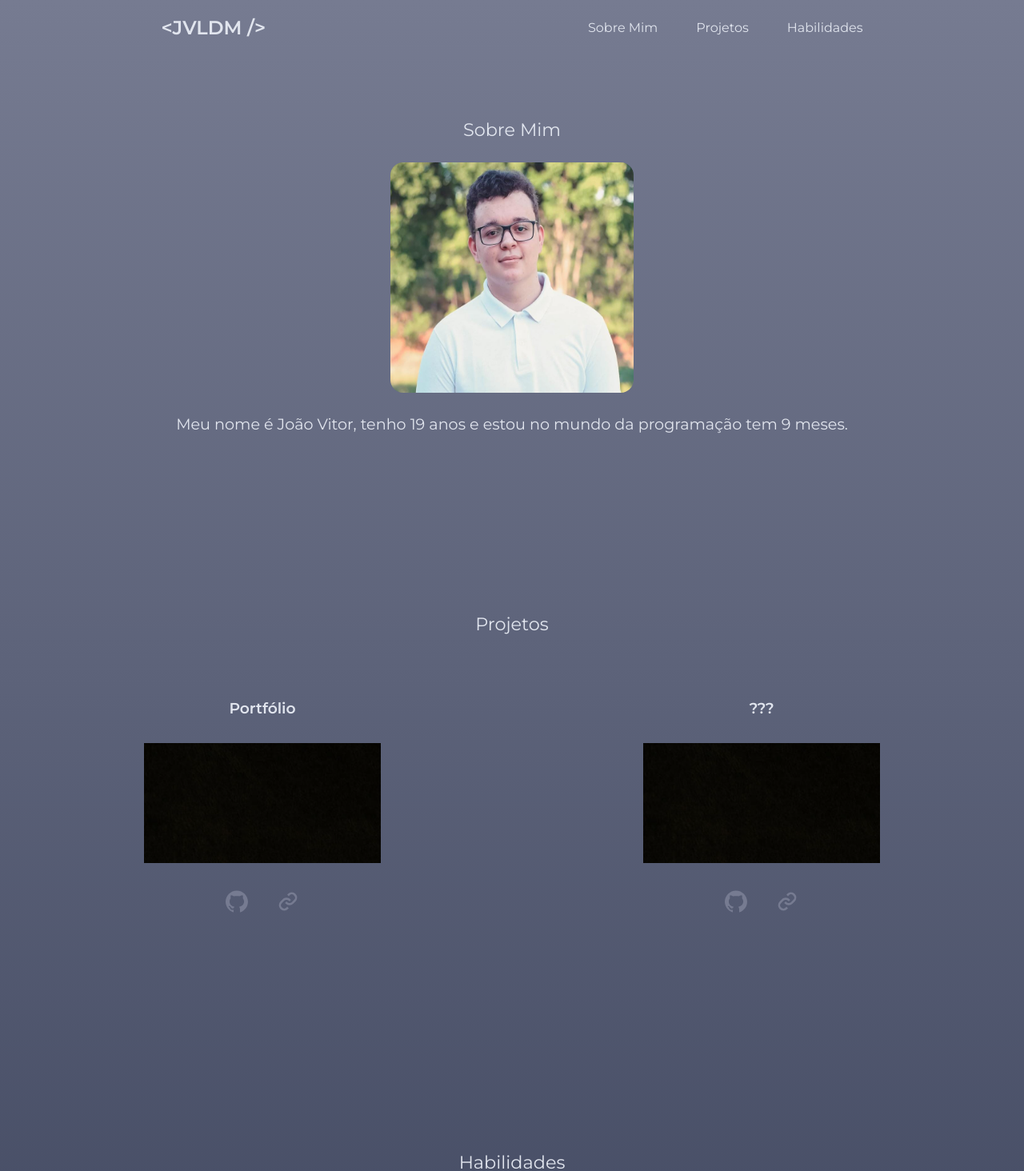
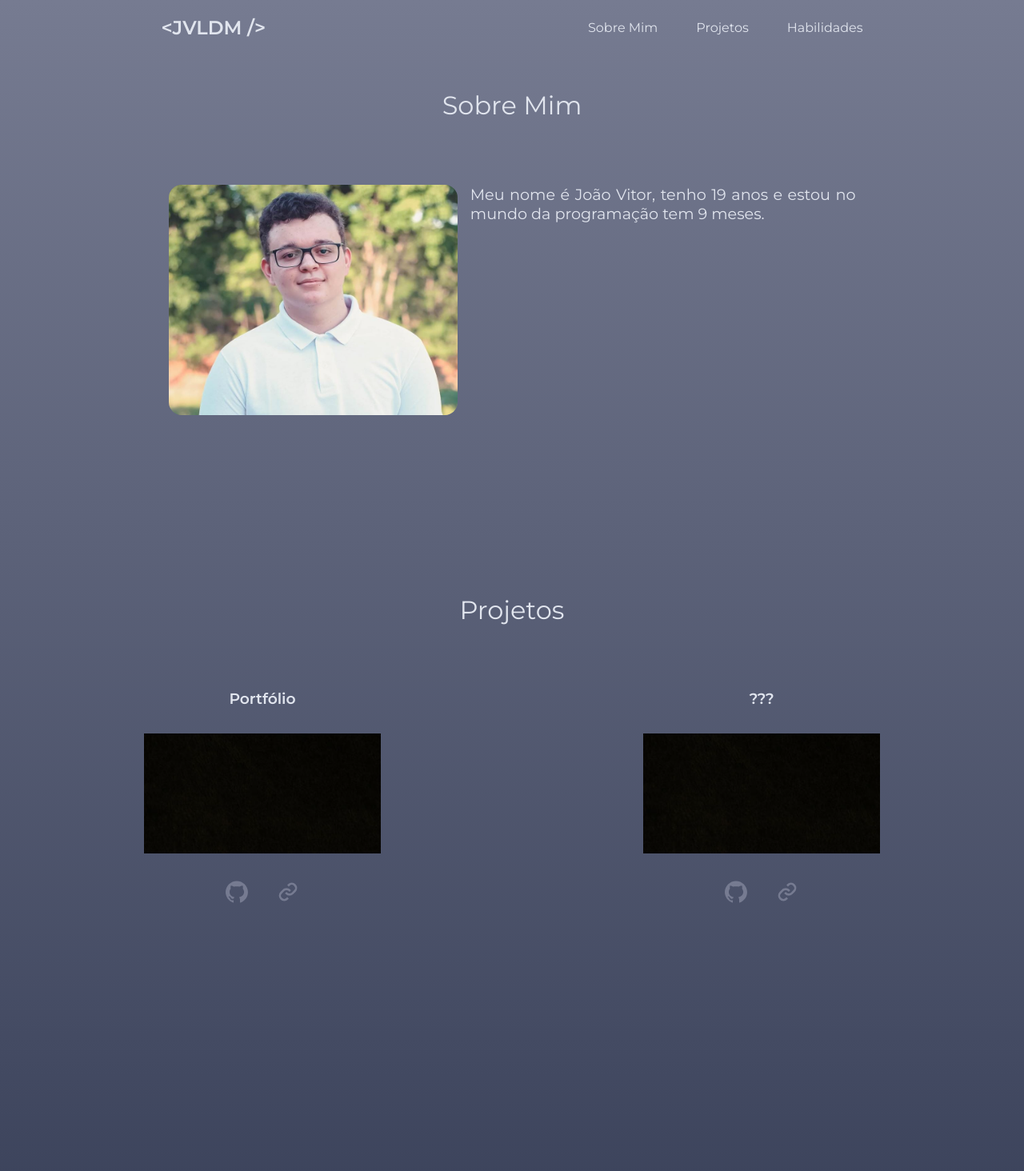
Before and after one commit to JVitorLM/portfolio, a React (Create React App) app: page / in a window 1280 px wide. Shown: the top 1464 px of the page at 80% size. Built offline with nearby package versions, Linux system fonts and the light colour scheme.

Commit message:
Site terminado

```diff
--- a/src/components/Footer/index.tsx
+++ b/src/components/Footer/index.tsx
@@ -6,13 +6,13 @@ export default function Footer() {
   return(
 
     <Rodape>
-      <a href="https://github.com/JVitorLM?tab=repositories">
+      <a href="https://github.com/JVitorLM?tab=repositories" target="_blank">
         <AiFillGithub />
       </a>
-      <a href="https://www.linkedin.com/feed/">
+      <a href="https://www.linkedin.com/feed/" target="_blank">
         <AiFillLinkedin />
       </a>
-      <a href="mailto:joaovitorlira.melosjp@gmail.com">
+      <a href="mailto:joaovitorlira.melosjp@gmail.com" target="_blank">
         <AiOutlineMail />
       </a>
     </Rodape>
--- a/src/components/Header/styles.ts
+++ b/src/components/Header/styles.ts
@@ -116,6 +116,20 @@ export const MenuLateral = styled.div`
     }
   }
 
+  @media (min-width: 481px) {
+
+    nav {
+      width: 30vw;
+    }
+  }
+
+  @media (min-width: 769px) {
+
+    nav {
+      width: 20vw;
+    }
+  }
+
   @media (min-width: 1279px) {
     display: none;
   }
--- a/src/components/Main/index.tsx
+++ b/src/components/Main/index.tsx
@@ -12,8 +12,10 @@ export default function Main() {
     <Conteudo>
       <SobreMim id="sobremim">
         <h2>Sobre Mim</h2>
-        <img src={FotoPerfil} alt="Foto de perfil" />
-        <p>Meu nome é João Vitor, tenho 19 anos e estou no mundo da programação tem 9 meses.</p>
+        <div>
+          <img src={FotoPerfil} alt="Foto de perfil" />
+          <p>Meu nome é João Vitor, tenho 19 anos e estou no mundo da programação tem 9 meses.</p>
+        </div>
       </SobreMim>
 
       <Projetos id="projetos">
@@ -23,10 +25,10 @@ export default function Main() {
             <h3>Portfólio</h3>
             <img src={Preto} alt="" />
             <div>
-              <a href="#">
+              <a href="#" target="_blank">
                 <AiFillGithub />
               </a>
-              <a href="#">
+              <a href="#" target="_blank">
                 <BiLink />
               </a>
             </div>
@@ -35,10 +37,10 @@ export default function Main() {
             <h3>???</h3>
             <img src={Preto} alt="" />
             <div>
-              <a href="#">
+              <a href="#" target="_blank">
                 <AiFillGithub />
               </a>
-              <a href="#">
+              <a href="#" target="_blank">
                 <BiLink />
               </a>
             </div>
--- a/src/components/Main/styles.ts
+++ b/src/components/Main/styles.ts
@@ -6,13 +6,20 @@ export const Conteudo = styled.main`
   flex-direction: column;
   gap: 5rem;
   height: 100%;
-  padding: 6.25rem 2rem 0 2rem;
+  padding: 4rem 2rem 0 2rem;
   width: 100%;
 
   h2 {
     font-size: 1.4rem;
     font-weight: 400;
     text-align: center;
+  }
+
+  @media (min-width: 1279px) {
+
+    h2 {
+      font-size: 2rem;
+    }
   }
 `
 
@@ -22,6 +29,11 @@ align-items: center;
   flex-direction: column;
   gap: 1.7rem;
   margin: 3rem 0;
+
+  div {
+    display: flex;
+    flex-direction: column;
+    gap: 2rem;
 
     img {
       border-radius: 1rem;
@@ -33,12 +45,51 @@ align-items: center;
       font-size: 1.2rem;
       text-align: justify;
     }
+  }
+
+  @media (min-width: 481px) {
+
+    div {
+      align-items: center;
+
+      img {
+        width: 70%;
+      }
+    }
+  }
+
+  @media (min-width: 769px) {
+
+    div {
+      img {
+        width: 45%;
+      }
+
+      p {
+        width: 70%;
+      }
+    }
+  }
 
   @media (min-width: 1279px) {
+    gap: 5rem;
+
+    div {
+      align-items: start;
+      display: flex;
+      flex-direction: row;
+      gap: 1rem;
+      justify-content: center;
 
       img {
         height: 18rem;
-      width: 25%;
+        width: 30%;
+      }
+
+      p {
+        text-align: justify;
+        width: 40%;
+      }
     }
   }
 `
@@ -93,6 +144,34 @@ export const Projetos = styled.section`
     }
   }
 
+  @media (min-width: 481px) {
+
+    ul {
+
+      li {
+        align-items: center;
+
+        img {
+          width: 70%;
+        }
+      }
+    }
+  }
+
+  @media (min-width: 769px) {
+
+    ul {
+
+      li {
+
+        img {
+          width: 50%;
+
+        }
+      }
+    }
+  }
+
   @media (min-width: 1279px) {
     margin-top: 6rem;
 
@@ -101,7 +180,6 @@ export const Projetos = styled.section`
       margin-top: 5rem;
 
       li {
-        align-items: center;
 
         img {
           width: 50%;
@@ -150,7 +228,7 @@ export const Habilidades = styled.section`
   }
 
   @media (min-width: 1279px) {
-    margin: 10rem 30rem 7rem 30rem;
+    margin: 12rem 20rem 3rem 20rem;
 
     ul {
       margin-top: 2rem;
```
Lines whose indentation alone changed are shown as unchanged.
